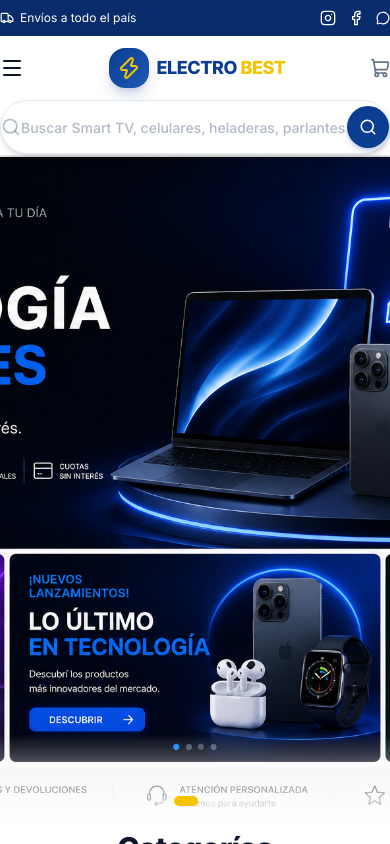
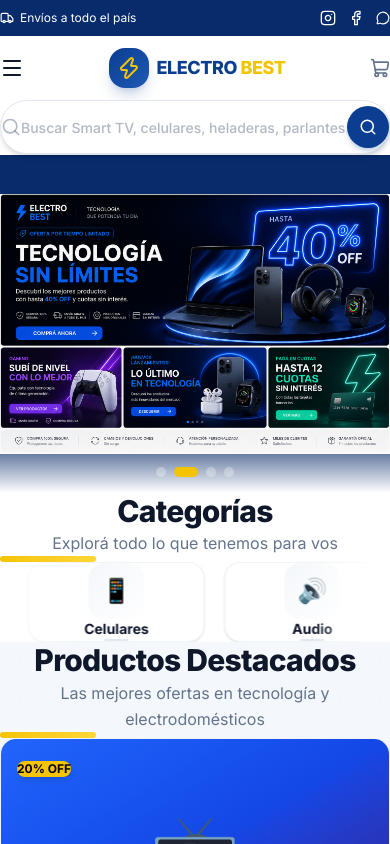
Before and after one commit to luccamm1/electro-best, a Next.js app: page / in a window 390 px wide. Shown: the top 844 px of the page. Built offline with nearby package versions, Linux system fonts and the light colour scheme.

Commit message:
Fix hero images: object-contain on mobile, object-cover on desktop, native img tag

```diff
--- a/src/components/home/Hero.tsx
+++ b/src/components/home/Hero.tsx
@@ -27,23 +27,24 @@
 
   return (
     <section
-      className="relative min-h-[80vh] sm:min-h-[90vh] flex items-center overflow-hidden"
+      className="relative w-full h-auto min-h-[40vh] sm:min-h-[50vh] lg:min-h-[70vh] overflow-hidden bg-primary-dark"
       onMouseEnter={() => setIsPaused(true)}
       onMouseLeave={() => setIsPaused(false)}
     >
       <AnimatePresence>
-        <motion.div
+        <motion.img
           key={activeIndex}
+          src={slides[activeIndex].image}
+          alt=""
           initial={{ opacity: 0 }}
           animate={{ opacity: 1 }}
           exit={{ opacity: 0 }}
           transition={{ duration: 0.6 }}
-          className="absolute inset-0 bg-cover bg-center"
-          style={{ backgroundImage: `url(${slides[activeIndex].image})` }}
+          className="absolute inset-0 w-full h-full object-contain sm:object-cover"
         />
       </AnimatePresence>
 
-      <div className="absolute bottom-6 sm:bottom-10 left-1/2 -translate-x-1/2 flex gap-2 z-20">
+      <div className="absolute bottom-4 sm:bottom-10 left-1/2 -translate-x-1/2 flex gap-2 z-20">
         {slides.map((_, i) => (
           <button
             key={i}
@@ -57,7 +58,7 @@
         ))}
       </div>
 
-      <div className="absolute bottom-0 left-0 right-0 h-24 sm:h-40 bg-gradient-to-t from-bg via-bg/50 to-transparent pointer-events-none" />
+      <div className="absolute bottom-0 left-0 right-0 h-16 sm:h-32 bg-gradient-to-t from-bg via-bg/50 to-transparent pointer-events-none" />
     </section>
   );
 }
```
